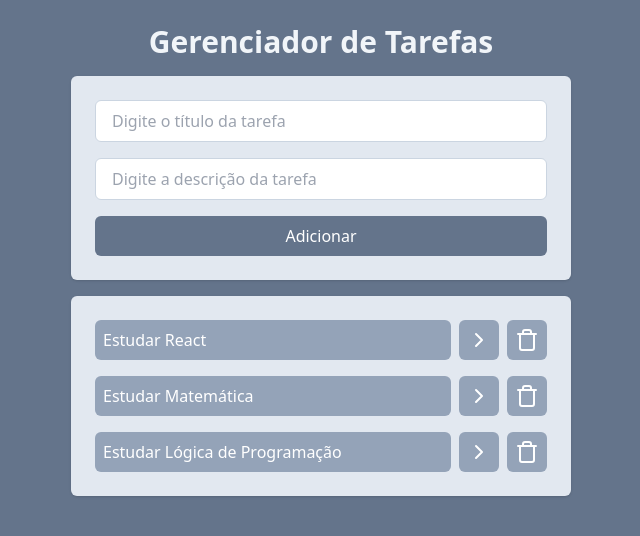
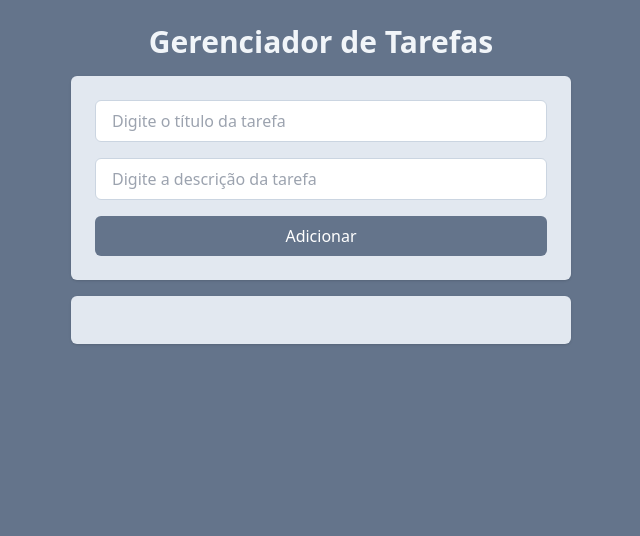
Before and after one commit to ismarsi-matheus/react.js, a React (Vite) app: page / in a window 1280 px wide. Shown: the top 536 px of the page, without its empty margins (319-959 px from the left). Built offline with nearby package versions, Linux system fonts and the light colour scheme.

Commit message:
salvando no localstoroge

```diff
--- a/src/App.jsx
+++ b/src/App.jsx
@@ -1,30 +1,22 @@
-import { useState } from "react";
+import { useEffect, useState } from "react";
 import AddTask from "./components/AddTasks";
 import Tasks from "./components/Tasks";
 import "./index.css";
 import { v4 } from "uuid";
 
 function App() {
-  const [tasks, setTasks] = useState([
-    {
-      id: 1,
-      title: "Estudar React",
-      description: "Estudar o framework React.js",
-      isCompleted: false,
-    },
-    {
-      id: 2,
-      title: "Estudar Matemática",
-      description: "Estudar matemática básica",
-      isCompleted: false,
-    },
-    {
-      id: 3,
-      title: "Estudar Lógica de Programação",
-      description: "Estudar lógica de programação",
-      isCompleted: false,
-    },
-  ]);
+  const [tasks, setTasks] = useState(JSON.parse(localStorage.getItem("tasks")) || []);
+
+  useEffect(() => {
+    localStorage.setItem("tasks", JSON.stringify(tasks))
+
+  }, [tasks])
+
+
+
+
+
+
 
   function onTaskClick(taskId) {
     const newTasks = tasks.map(task => {
```
